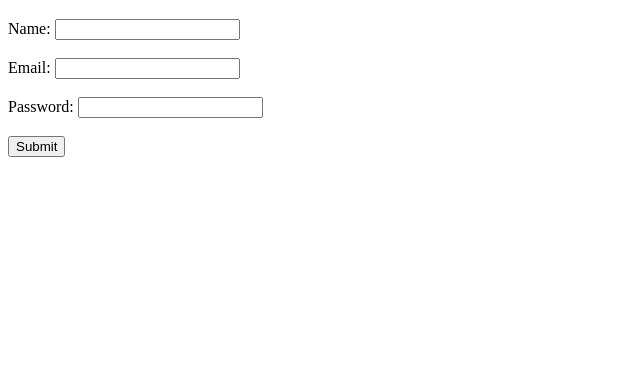
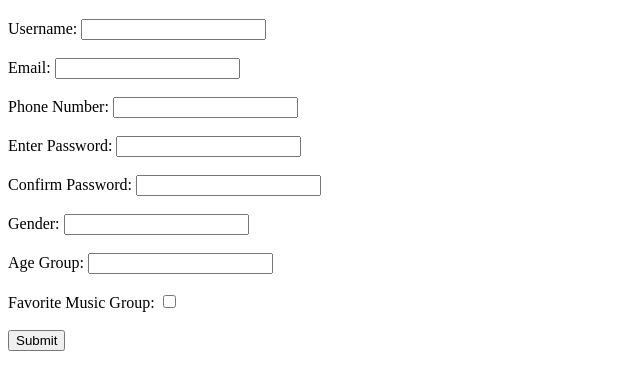
Before and after one commit to arankin-commits/Assignment-4, a plain HTML site: page index.html in a window 1280 px wide. Shown: the part 61-450 px from the top of the page, without its empty margins (0-640 px from the left). Drawn offline with Linux system fonts and the light colour scheme.

Commit message:
Update form labels and add new input fields

```diff
--- a/index.html
+++ b/index.html
@@ -10,7 +10,7 @@
     <h1>Basic Form</h1>
 
     <form>
-        <label for="name">Name:</label>
+        <label for="name">Username:</label>
         <input type="text" id="name" name="name">
 
         <br><br>
@@ -20,8 +20,33 @@
 
         <br><br>
 
-        <label for="password">Password:</label>
+        <label for="password">Phone Number:</label>
+        <input type="text" id="phone" name="phone">
+
+        <br><br>
+
+        <label for="name">Enter Password:</label>
         <input type="password" id="password" name="password">
+
+        <br><br>
+
+        <label for="name">Confirm Password:</label>
+        <input type="password" id="confirmPass" name="confirmPass">
+
+        <br><br>
+
+        <label for="name">Gender:</label>
+        <input type="radio button" id="gender" name="gender">
+
+        <br><br>
+
+        <label for="name">Age Group:</label>
+        <input type="dropdown menu" id="age" name="age">
+
+        <br><br>
+
+        <label for="name">Favorite Music Group:</label>
+        <input type="checkbox" id="music" name="music">
 
         <br><br>
 
```
